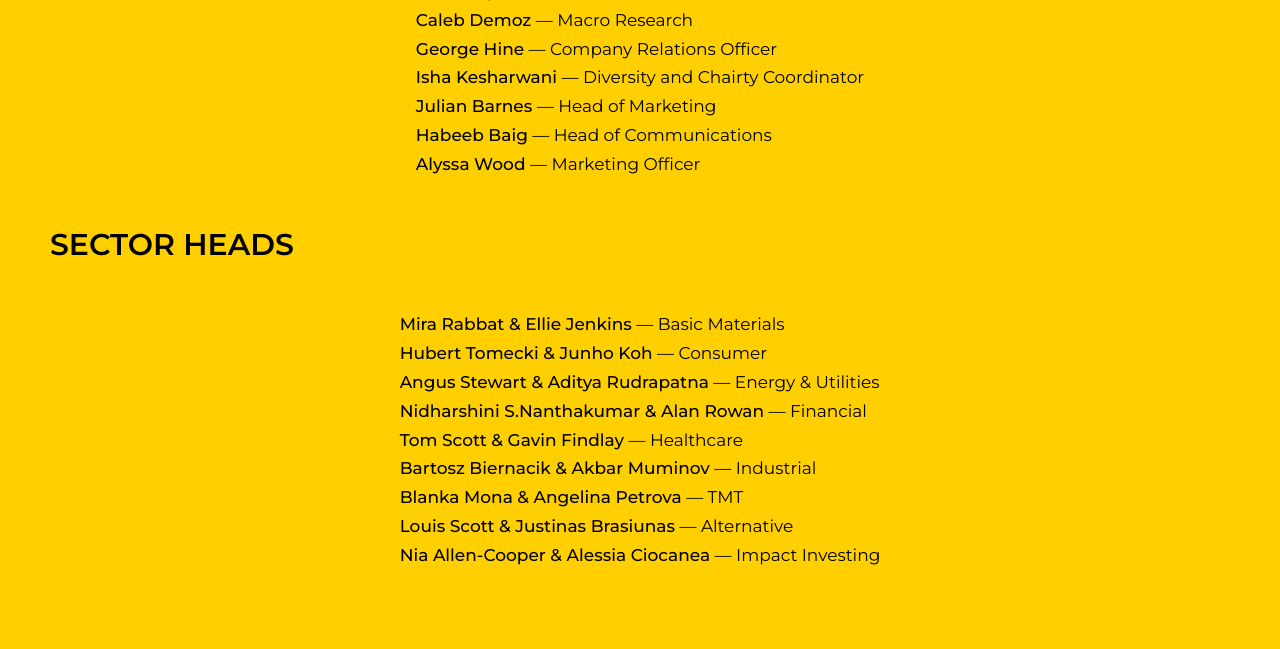
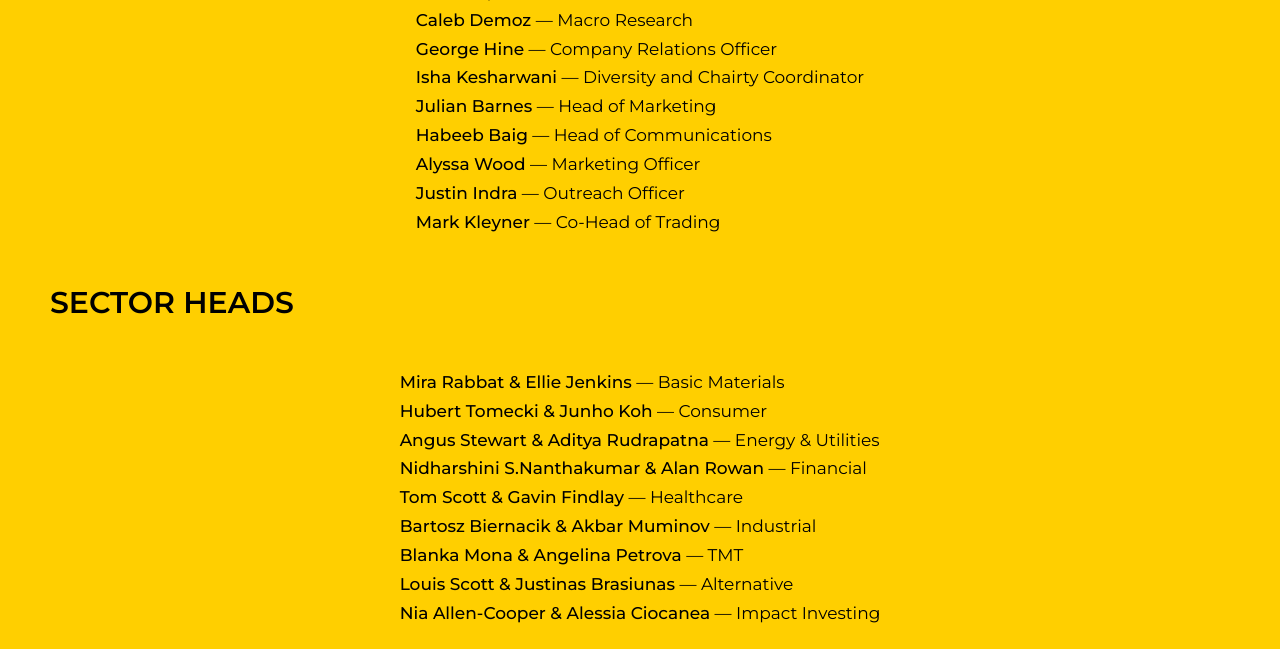
Before and after one commit to konoikon/eutic.github.io, a website: page about/committee.html in a window 1280 px wide. Shown: the part 799-1448 px from the top of the page. Drawn offline with nearby package versions, Linux system fonts and the light colour scheme.

Commit message:
add missing committee members

```diff
--- a/about/committee.html
+++ b/about/committee.html
@@ -292,6 +292,22 @@
                 &mdash; Marketing Officer
               </p>
             </li>
+            <li class="about-committee__members__member">
+              <p>
+                <span class="about-committee__members__member--name"
+                  >Justin Indra</span
+                >
+                &mdash; Outreach Officer
+              </p>
+            </li>
+            <li class="about-committee__members__member">
+              <p>
+                <span class="about-committee__members__member--name"
+                  >Mark Kleyner</span
+                >
+                &mdash; Co-Head of Trading
+              </p>
+            </li>
           </ul>
         </div>
         <h3 class="section-subtitle">Sector Heads</h3>
```
